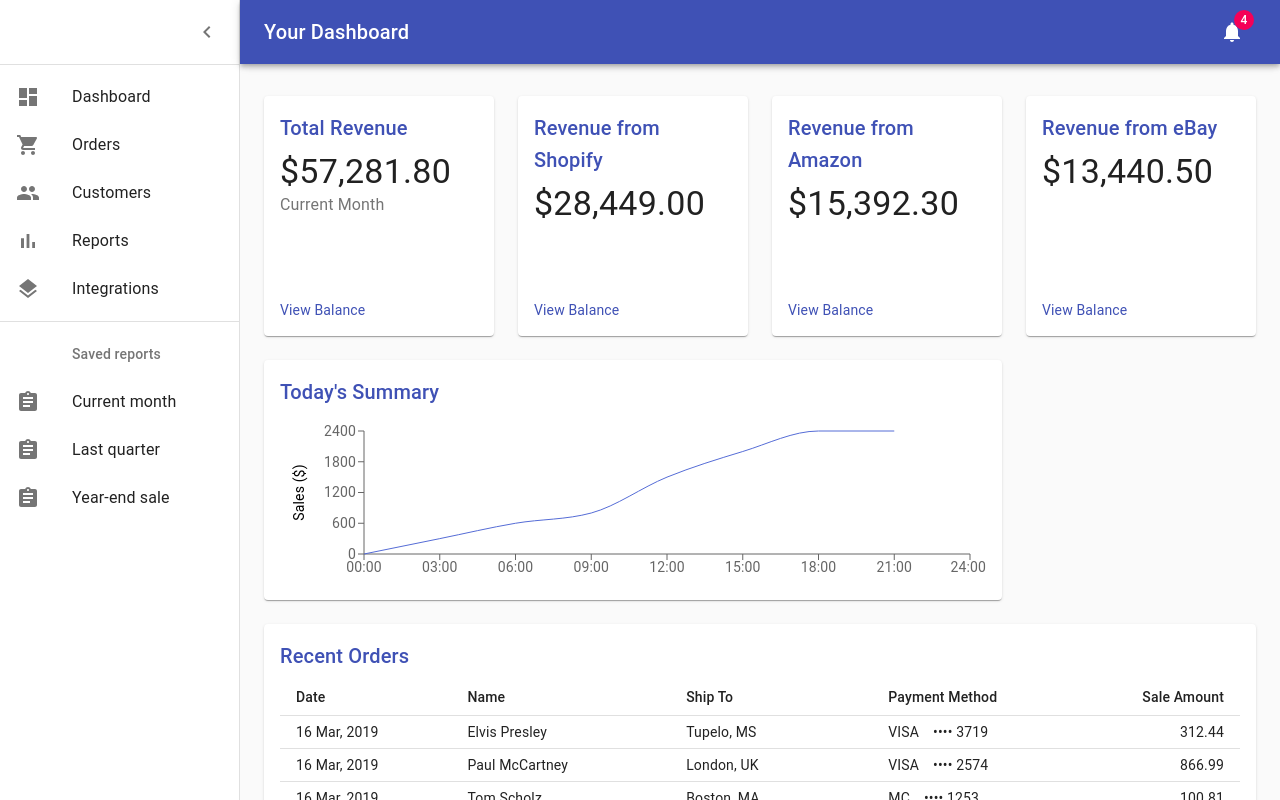
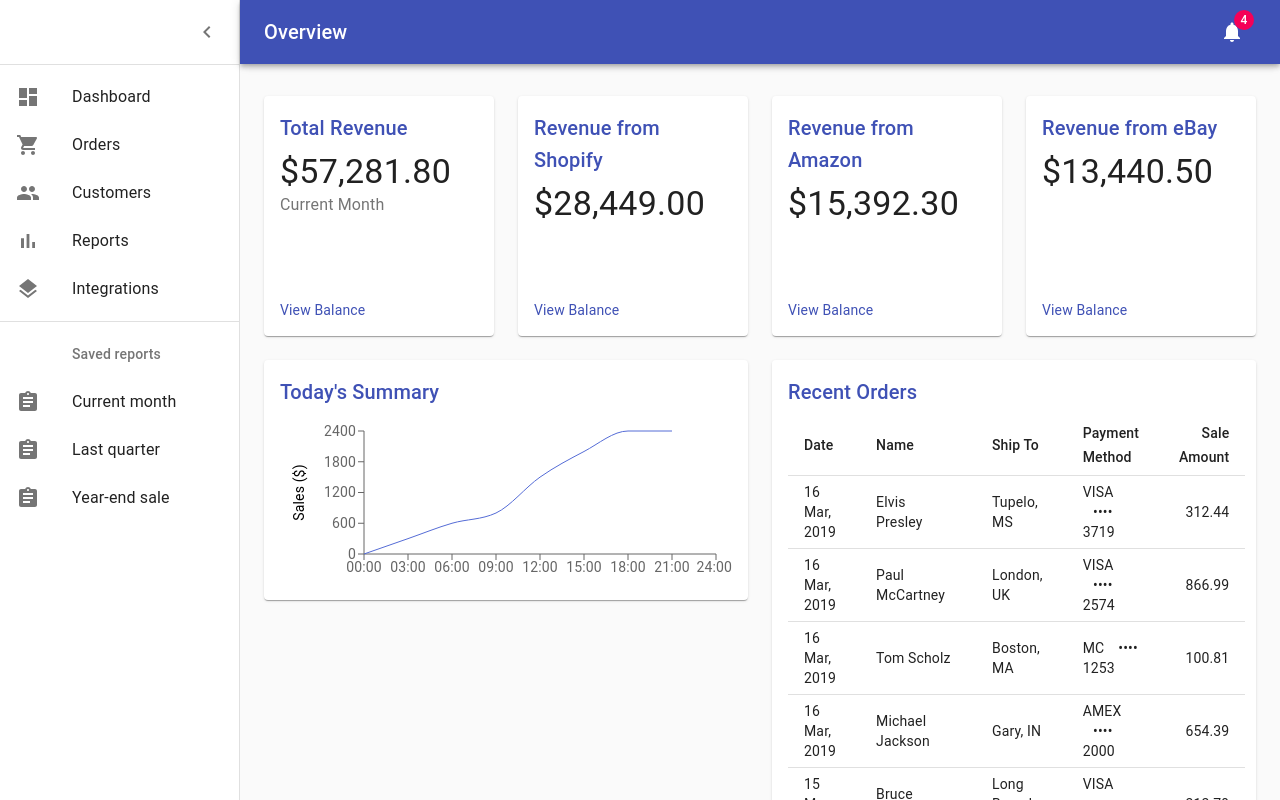
Before and after one commit to jaayperez/ecommerce-dashboard, a React (Create React App) app: page / in a window 1280 px wide. Built offline with nearby package versions, Linux system fonts and the light colour scheme.

Commit message:
Fix dashboard responsivness

```diff
--- a/src/components/dashboard.js
+++ b/src/components/dashboard.js
@@ -32,12 +32,9 @@ import { createMuiTheme } from '@material-ui/core/styles';
 function Copyright() {
   return (
     <Typography variant="body2" color="textSecondary" align="center">
-      {'Copyright © '}
-      <Link color="inherit" href="https://material-ui.com/">
-        Your Dashboard
-      </Link>{' '}
-      {new Date().getFullYear()}
-      {'.'}
+      {'Copyright ©'} {new Date().getFullYear()} <Link color="inherit" href="https://jaayperez.github.io/ecommerce-dashboard">
+        Dashboard
+      </Link>
     </Typography>
   );
 }
@@ -161,14 +158,13 @@ export default function Dashboard() {
             <MenuIcon />
           </IconButton>
           <Typography component="h1" variant="h6" color="inherit" noWrap className={classes.title}>
-            Your Dashboard
+            Overview
           </Typography>
           <IconButton color="inherit">
             <Badge badgeContent={4} color="secondary">
               <NotificationsIcon />
             </Badge>
           </IconButton>
-
         </Toolbar>
       </AppBar>
 
@@ -197,14 +193,15 @@ export default function Dashboard() {
           <Deposits />
 
             {/* Chart */}
-            <Grid item xs={12} md={8} lg={9}>
+            <Grid item xs={12} md={8} lg={6}>
               <Paper className={fixedHeightPaper}>
                 <Chart />
               </Paper>
             </Grid>
 
-            {/* Recent Orders */}
-            <Grid item xs={12}>
+
+            {/* New Orders */}
+            <Grid item xs={12} md={4} lg={6}>
               <Paper className={classes.paper}>
                 <Orders />
               </Paper>
```
